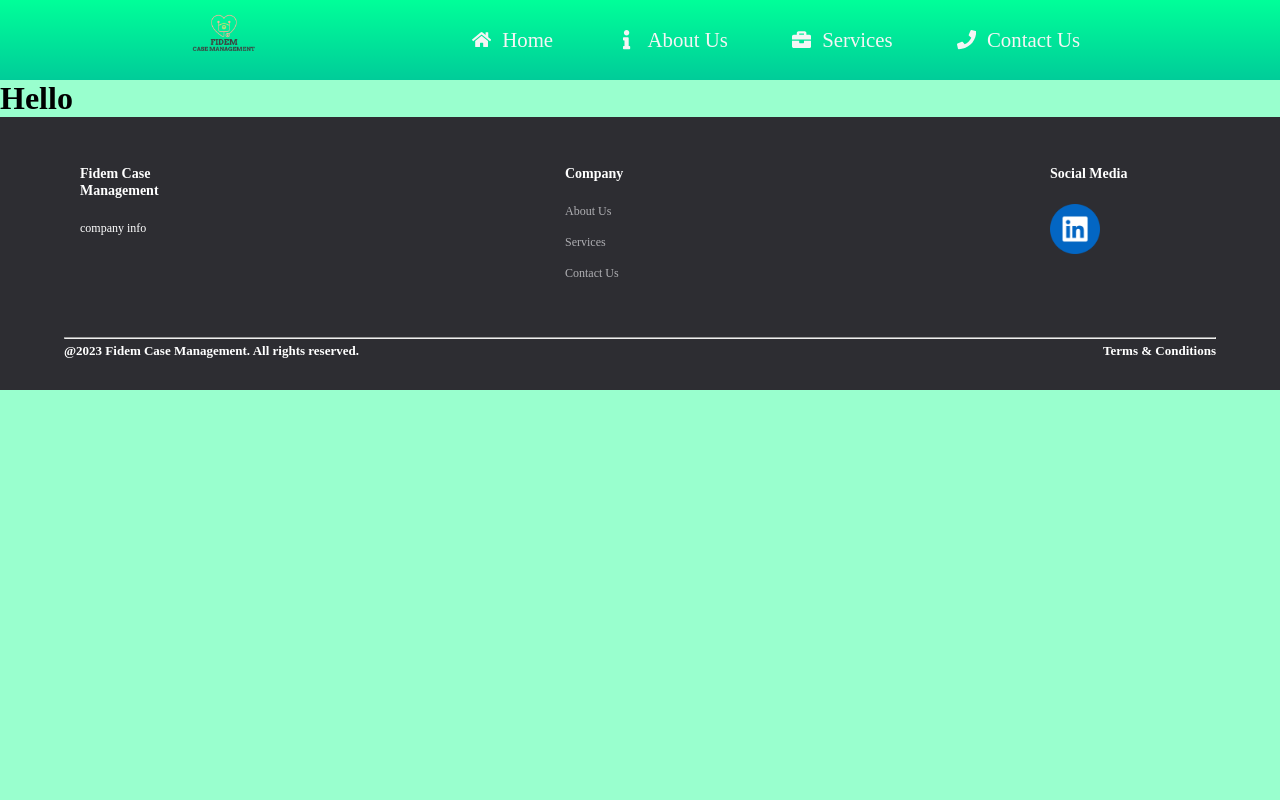
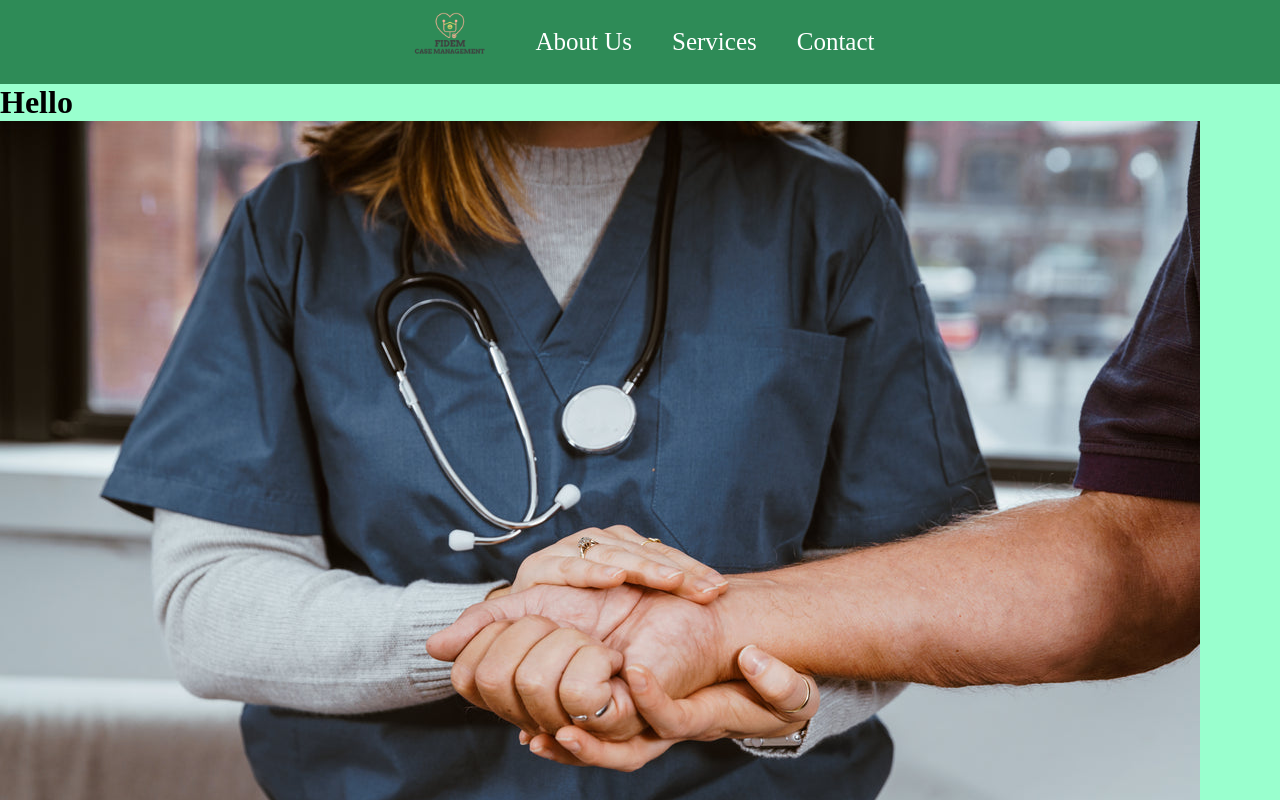
Before and after one commit to aldoibuado/Case-Management, a React (Create React App) app in the folder client/: page / in a window 1280 px wide. Shown: the top 800 px of the page. Built offline with nearby package versions, Linux system fonts and the light colour scheme.

Commit message:
reworking the navbar

```diff
--- a/client/package.json
+++ b/client/package.json
@@ -7,7 +7,7 @@
     "@emotion/react": "^11.10.8",
     "@emotion/styled": "^11.10.8",
     "@material-ui/core": "^4.12.4",
-    "@mui/icons-material": "^5.11.16",
+    "@material-ui/icons": "^4.11.3",
     "@mui/material": "^5.12.3",
     "@testing-library/jest-dom": "^5.16.4",
     "@testing-library/react": "^11.1.0",
--- a/client/src/components/NavItems.js
+++ /dev/null
@@ -1,37 +0,0 @@
-import React from "react";
-import * as Icons from "react-icons/fa";
-
-export const navItems = [
-  {
-    id: 1,
-    title: "Home",
-    path: "./",
-    nName: "nav-item",
-    sName: "sidebar-item",
-    icon: <Icons.FaHome />,
-  },
-  {
-    id: 2,
-    title: "About Us",
-    path: "./about",
-    nName: "nav-item",
-    sName: "sidebar-item",
-    icon: <Icons.FaInfo />,
-  },
-  {
-    id: 3,
-    title: "Services",
-    path: "./services",
-    nName: "nav-item",
-    sName: "sidebar-item",
-    icon: <Icons.FaBriefcase />,
-  },
-  {
-    id: 4,
-    title: "Contact Us",
-    path: "./contact",
-    nName: "nav-item",
-    sName: "sidebar-item",
-    icon: <Icons.FaPhone />,
-  },
-];
--- a/client/src/components/Navbar.js
+++ b/client/src/components/Navbar.js
@@ -1,94 +1,38 @@
 import React, { useState, useEffect } from "react";
-import { Link } from "react-router-dom";
-import * as Icons from "react-icons/fa";
-import { navItems } from "./NavItems.js";
+import { Link, useLocation } from "react-router-dom";
 import fidem from "../assets/images/Fidem logo.png";
+import ReorderIcon from "@material-ui/icons/Reorder";
 import "../styles/Navbar.css";
 
 function Navbar() {
-  // Using useState and useEffect help with making the reorder button open and close showing the navlinks in mobile options
-  const [mobile, setMobile] = useState(false);
-  const [sidebar, setSidebar] = useState(false);
+  const [expandNavbar, setExpandNavbar] = useState(false);
+
+  const location = useLocation();
 
   useEffect(() => {
-    if (window.innerWidth < 1065) {
-      setMobile(true);
-    }
-  }, []);
-
-  useEffect(() => {
-    const handleResize = () => {
-      if (window.innerWidth < 1065) {
-        setMobile(true);
-      } else {
-        setMobile(false);
-        setSidebar(false);
-      }
-    };
-
-    window.addEventListener("resize", handleResize);
-    return () => {
-      window.removeEventListener("resize", handleResize);
-    };
-  }, []);
+    setExpandNavbar(false);
+  }, [location]);
 
   return (
-    <>
-      <nav className="navbar">
-        <Link to="/" className="navbar-logo" onClick={() => setSidebar(false)}>
+    <div className="navbar" id={expandNavbar ? "open" : "close"}>
+      <div className="toggleButton">
+        <button
+          onClick={() => {
+            setExpandNavbar((prev) => !prev);
+          }}
+        >
+          <ReorderIcon />
+        </button>
+      </div>
+      <div className="links">
+        <Link to="/">
           <img className="logo" src={fidem} alt="company logo" />
         </Link>
-        {!mobile && (
-          <ul className="nav-items">
-            {navItems.map((item) => {
-              return (
-                <li key={item.id} className={item.nName}>
-                  <Link to={item.path}>
-                    {item.icon}
-                    <span>{item.title}</span>
-                  </Link>
-                </li>
-              );
-            })}
-          </ul>
-        )}
-
-        {mobile && (
-          <div className="sidebar-toggle">
-            {sidebar ? (
-              <Icons.FaTimes
-                className="sidebar-toggle-logo"
-                onClick={() => setSidebar(!sidebar)}
-              />
-            ) : (
-              <Icons.FaBars
-                className="sidebar-toggle-logo"
-                onClick={() => setSidebar(!sidebar)}
-              />
-            )}
-          </div>
-        )}
-      </nav>
-
-      <div className={sidebar ? "sidebar active" : "sidebar"}>
-        <ul className="sidebar-items">
-          {navItems.map((item) => {
-            return (
-              <li
-                key={item.id}
-                className={item.sName}
-                onClick={() => setSidebar(false)}
-              >
-                <Link to={item.path}>
-                  {item.icon}
-                  <span>{item.title}</span>
-                </Link>
-              </li>
-            );
-          })}
-        </ul>
+        <Link to="/about">About Us</Link>
+        <Link to="services">Services</Link>
+        <Link to="contact">Contact</Link>
       </div>
-    </>
+    </div>
   );
 }
 
--- a/client/src/pages/About.js
+++ b/client/src/pages/About.js
@@ -1,4 +1,6 @@
 import React from 'react';
+
+// TODO: Work on about page
 
 function About() {
   return (
--- a/client/src/pages/Contact.js
+++ b/client/src/pages/Contact.js
@@ -7,10 +7,9 @@ import {
   TextField,
   Button,
 } from "@material-ui/core";
-import contact from "../assets/images/Contact Us.png";
 import "../styles/Contact.css";
 
-// TODO: Make contact form and style it
+// TODO: Style contact form
 function Contact() {
   return (
     <div>
--- a/client/src/pages/Home.js
+++ b/client/src/pages/Home.js
@@ -1,8 +1,13 @@
 import React from 'react';
+import nurse from '../assets/images/nurse-helping-patient.jpg';
 
+// TODO: work on adding photos to home page and styling
 function Home() {
   return (
+    <div>
     <h1>Hello</h1>
+    <img src={nurse} alt="nurse helping patient" />
+    </div>
   )
 }
 
--- a/client/src/styles/Navbar.css
+++ b/client/src/styles/Navbar.css
@@ -1,116 +1,92 @@
 .logo {
-    height: 80px;
+    height: 90px;
 }
 
 .navbar {
-    height: 10vh;
-    background: linear-gradient(to bottom, #00ff99 0%, #00cc99 100%);
+    width: 100%;
+    height: 84px;
+    background: #2E8B57;
+  }
+
+  .links {
+    width: 100%;
+    height: 100%;
     display: flex;
     align-items: center;
     justify-content: center;
+    color: white;
   }
 
-.nav-items {
-    width: 65vw;
+  .navbar a {
+    color: white;
+    text-decoration: none;
+    margin: 20px;
+    font-size: 25px;
+  }
+
+  .toggleButton {
+    width: 100%;
+    height: 100px;
     display: flex;
+    align-items: center;
     justify-content: flex-end;
   }
 
-.nav-item {
-    list-style: none;
-    margin-left: 2rem;
+  .toggleButton svg {
+    font-size: 50px;
   }
-
-.nav-items a {
-    text-decoration: none;
-    color: whitesmoke;
-    font-size: 1.2rem;
-    padding: 6px 16px;
-    display: flex;
-    align-items: center;
-    cursor: pointer;
-    border-radius: 5px;
-    transition: 0.2s all ease-out;
-}
-
-.nav-items a:hover {
-    background: grey;
-}
-
-.nav-item a span {
-    margin-left: 0.7rem;
-    font-size: 1.3rem;
-}
-
-.sidebar-toggle {
-    width: 65vw;
-    display: flex;
-    justify-content: flex-end;
-}
-
-.sidebar-toggle-logo {
-    font-size: 2.3rem;
-    color: whitesmoke;
+  .toggleButton button {
+    margin-right: 20px;
+    background-color: transparent;
+    border: none;
+    color: white;
     cursor: pointer;
   }
 
-.sidebar {
-    width: 16rem;
-    background: linear-gradient(to bottom, #00ff99 0%, #00cc99 100%);
-    height: 90vh;
-    position: absolute;
-    top: 10vh;
-    left: -100%;
-    transition: 0.3s all ease-in-out;
+  #open {
+    height: 100vh;
   }
 
-.sidebar.active {
-    left: 0;
+  #open .links {
+    flex-direction: column;
+    justify-content: flex-start;
+    margin-top: 100px;
   }
 
-.sidebar-items {
-    font-size: 1.2rem;
-    display: flex;
-    align-items: center;
-    flex-direction: column;
-    border-radius: 5px;
-    transition: 0.2s all ease-out;
+  #open a {
+    width: 100%;
+    text-align: center;
   }
 
-.sidebar-item {
-    list-style: none;
-    margin-top: 1rem;
-    width: 100%;
-    height: 3rem;
+  @media only screen and (max-width: 900px) {
+    .navbar a {
+      width: 70px;
+    }
   }
 
-.sidebar-item a {
-    text-decoration: none;
-    color: whitesmoke;
-    font-size: 1.2rem;
+  @media only screen and (max-width: 600px) {
+    .toggleButton {
       display: flex;
-    align-items: center;
-    justify-content: center;
-    height: 100%;
-    border-radius: 5px;
-    transition: 0.2s all ease-out;
     }
-
-.sidebar-item a span {
-    margin-left: 1.5rem;
-    font-size: 1.4rem;
-}
-
-.sidebar-item a:hover {
-    background: grey;
-}
-
-@media screen and (max-Width: 900px) {
-  .sidebar.active {
-    width: 5rem;
-  }
-
-  .sidebar-item a span {
+    #close a {
       display: none;
     }
   }
+
+  @media only screen and (min-width: 600px) {
+    .toggleButton {
+      display: none;
+    }
+
+    .hiddenLinks {
+      display: none;
+    }
+
+    #open {
+      height: 100px;
+    }
+
+    #open .links {
+      flex-direction: row;
+    }
+  }
```
Also changed, not shown: client/src/assets/images/nurse-helping-patient.jpg (added), 1 other file (tests, documents, lock files or other folders). Lines whose indentation alone changed are shown as unchanged.
